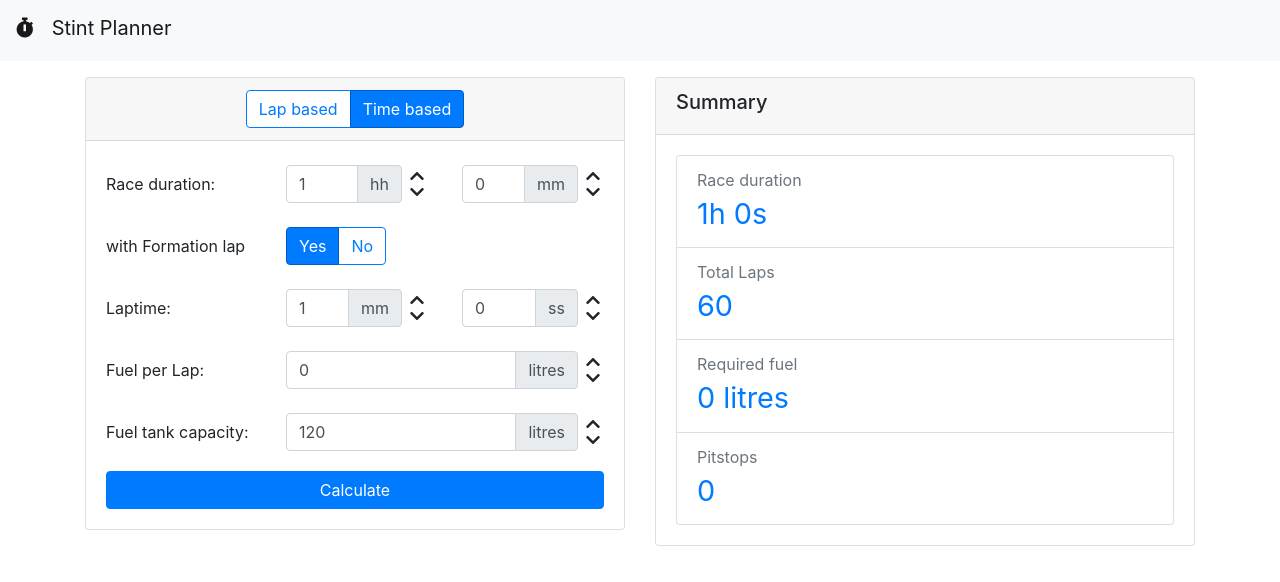
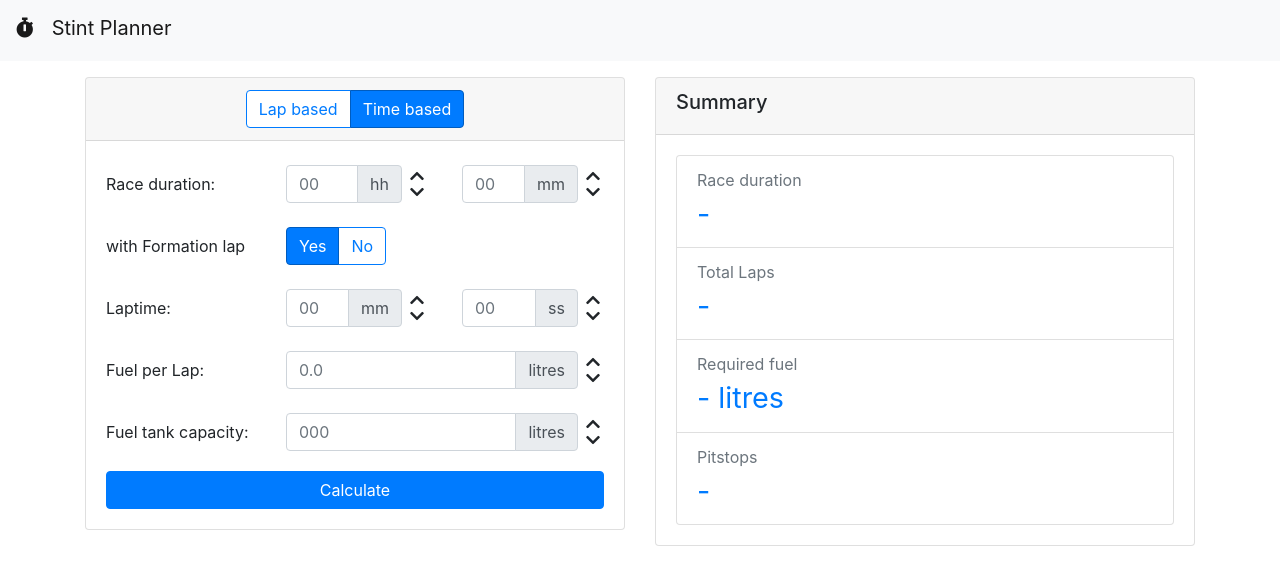
Before and after one commit to defranke/stint-planner, an Angular app: page / in a window 1280 px wide. Both pictures are taken after a click on the label "Time based". Shown: the top 582 px of the page. Built offline with nearby package versions, Linux system fonts and the light colour scheme.

Commit message:
remove default values

```diff
--- a/src/app/app.module.ts
+++ b/src/app/app.module.ts
@@ -6,8 +6,9 @@ import { FormsModule } from '@angular/forms';
 import { Summary } from './components/summary/summary.component';
 import { DataInput } from './components/dataInput/dataInput.component';
 import { NumberStepper } from './components/numberStepper/numberStepper.component';
-import { PrettyDurationPipe } from './components/pipes/prettyDuration.pipe';
+import { PrettyDurationPipe } from './pipes/prettyDuration.pipe';
 import { FuelCalculation } from './services/FuelCalculation';
+import { NaNPrinterPipe } from './pipes/naNPrinterPipe.pipe';
 
 @NgModule({
   declarations: [
@@ -15,7 +16,8 @@ import { FuelCalculation } from './services/FuelCalculation';
     DataInput,
     Summary,
     NumberStepper,
-    PrettyDurationPipe
+    PrettyDurationPipe,
+    NaNPrinterPipe
   ],
   imports: [
     BrowserModule,
--- a/src/app/components/dataInput/dataInput.component.html
+++ b/src/app/components/dataInput/dataInput.component.html
@@ -22,7 +22,7 @@
             <label for="numberOfLaps" class="col-sm-4 col-form-label">Laps</label>
             <div class="col-sm-8">
                 <number-stepper id="numberOfLaps" [(value)]="numberOfLaps" (valueChange)="calculate()"
-                    appendLabel='Laps'></number-stepper>
+                    appendLabel='Laps' placeholder="00"></number-stepper>
             </div>
         </div>
 
@@ -30,11 +30,11 @@
             <label for="exampleInputEmail1" class="col-sm-4 col-form-label">Race duration:</label>
             <div class="col-sm-4">
                 <number-stepper id="raceDurationHour" [(value)]="raceDurationHour" (valueChange)="calculate()"
-                    appendLabel='hh'></number-stepper>
+                    appendLabel='hh' placeholder="00"></number-stepper>
             </div>
             <div class="col-sm-4">
                 <number-stepper id="raceDurationMinute" [(value)]="raceDurationMinute" (valueChange)="calculate()"
-                    appendLabel='mm'>
+                    appendLabel='mm' placeholder="00">
                 </number-stepper>
             </div>
         </div>
@@ -62,12 +62,12 @@
             <label for="exampleInputEmail1" class="col-sm-4 col-form-label">Laptime:</label>
             <div class="col-sm-4">
                 <number-stepper id="averageLaptimeMinute" [(value)]="averageLaptimeMinute" (valueChange)="calculate()"
-                    appendLabel='mm'>
+                    appendLabel='mm' placeholder="00">
                 </number-stepper>
             </div>
             <div class="col-sm-4">
                 <number-stepper id="averageLaptimeSeconds" [(value)]="averageLaptimeSeconds" (valueChange)="calculate()"
-                    appendLabel='ss'>
+                    appendLabel='ss' placeholder="00">
                 </number-stepper>
             </div>
         </div>
@@ -76,7 +76,7 @@
             <label for="exampleInputEmail1" class="col-sm-4 col-form-label">Fuel per Lap:</label>
             <div class="col-sm-8">
                 <number-stepper id="fuelPerLap" [step]="0.1" [(value)]="fuelPerLap" (valueChange)="calculate()"
-                    appendLabel='litres'></number-stepper>
+                    appendLabel='litres' placeholder="0.0" [inputMode]="'decimal'"></number-stepper>
             </div>
         </div>
 
@@ -84,7 +84,7 @@
             <label for="exampleInputEmail1" class="col-sm-4 col-form-label">Fuel tank capacity:</label>
             <div class="col-sm-8">
                 <number-stepper id="fuelTankCapacity" [(value)]="fuelTankCapacity" (valueChange)="calculate()"
-                    appendLabel='litres'>
+                    appendLabel='litres' placeholder="000">
                 </number-stepper>
             </div>
         </div>
--- a/src/app/components/dataInput/dataInput.component.ts
+++ b/src/app/components/dataInput/dataInput.component.ts
@@ -15,17 +15,17 @@ export class DataInput {
     public types = RaceDistanceType;
 
     selectedType = 0;
-    numberOfLaps = 10;
+    numberOfLaps: number;
     withFormationLap = true;
 
-    raceDurationHour = 1;
-    raceDurationMinute = 0;
+    raceDurationHour: number;
+    raceDurationMinute: number;
 
-    averageLaptimeMinute = 1;
-    averageLaptimeSeconds = 0;
+    averageLaptimeMinute: number;
+    averageLaptimeSeconds: number;
 
-    fuelPerLap = 0;
-    fuelTankCapacity = 120;
+    fuelPerLap: number;
+    fuelTankCapacity: number;
 
     constructor(private fuelCalculation: FuelCalculation) {}
 
@@ -45,12 +45,22 @@ export class DataInput {
 
     calculate() {
         // TODO: validation
-        const averageLapTime = this.averageLaptimeMinute * 60 + this.averageLaptimeSeconds;
+        const averageLapTime = (this.averageLaptimeMinute || 0) * 60 + (this.averageLaptimeSeconds || 0);
         if(this.selectedType === RaceDistanceType.Laps) {
-            this.fuelCalculation.calculateForLaps(this.numberOfLaps, this.withFormationLap, averageLapTime, this.fuelPerLap, this.fuelTankCapacity);
+            this.fuelCalculation.calculateForLaps(
+                this.numberOfLaps,
+                this.withFormationLap,
+                averageLapTime,
+                this.fuelPerLap || 0,
+                this.fuelTankCapacity || 9999999);
         } else {
-            const raceDuration = (this.raceDurationHour * 60 + this.raceDurationMinute) * 60;
-            this.fuelCalculation.calculateForTime(raceDuration, this.withFormationLap, averageLapTime, this.fuelPerLap, this.fuelTankCapacity);
+            const raceDuration = ((this.raceDurationHour || 0) * 60 + (this.raceDurationMinute || 0)) * 60;
+            this.fuelCalculation.calculateForTime(
+                raceDuration,
+                this.withFormationLap,
+                averageLapTime,
+                this.fuelPerLap,
+                this.fuelTankCapacity || 9999999);
         }
     }
 
--- a/src/app/components/numberStepper/numberStepper.component.html
+++ b/src/app/components/numberStepper/numberStepper.component.html
@@ -3,7 +3,9 @@
         <div class="input-group-prepend" *ngIf="prependLabel !== undefined">
             <span class="input-group-text" id="basic-addon1">{{prependLabel}}</span>
         </div>
-        <input type="number" step="{{step}}" class="form-control" id="{{id}}" [(ngModel)]="value" (ngModelChange)="valueChanged($event)" />
+        <input type="number" [attr.inputmode]="inputMode" class="form-control" id="{{id}}"
+            step="{{step}}" [(ngModel)]="value" (ngModelChange)="valueChanged($event)"
+            [placeholder]="placeholder" min="0" />
         <div class="input-group-append" *ngIf="appendLabel !== undefined">
             <span class="input-group-text" id="basic-addon2">{{appendLabel}}</span>
         </div>
--- a/src/app/components/numberStepper/numberStepper.component.ts
+++ b/src/app/components/numberStepper/numberStepper.component.ts
@@ -7,7 +7,8 @@ import { round } from 'src/app/utils/numberUtils';
     templateUrl: './numberStepper.component.html'
 })
 export class NumberStepper {
-    @Input() id: String;
+    @Input() id: string;
+    @Input() inputMode: string = 'numeric';
 
     @Input() value: number = 0;
     @Output() valueChange = new EventEmitter<number>();
@@ -15,18 +16,19 @@ export class NumberStepper {
 
     @Input() prependLabel: string;
     @Input() appendLabel: string;
+    @Input() placeholder: string = '';
 
     valueChanged(newValue: number) {
         this.valueChange.emit(newValue);
     }
 
     increaseValue() {
-        const newValue = this.value + this.step;
+        const newValue = (this.value || 0) + this.step;
         this.valueChange.emit(round(newValue, 1));
     }
 
     decreaseValue() {
-        const newValue = this.value - this.step;
+        const newValue = Math.max(0, (this.value || 0) - this.step);
         this.valueChange.emit(round(newValue, 1));
     }
 }
--- a/src/app/components/summary/summary.component.html
+++ b/src/app/components/summary/summary.component.html
@@ -6,20 +6,20 @@
         <ul class="list-group">
             <li class="list-group-item summary-list-item">
                 <span class="text-secondary">Race duration</span>
-                <span class="text-primary summary-list-value">{{raceDuration | prettyDuration}}</span>
+                <span class="text-primary summary-list-value">{{raceDuration | NaNPrinter | prettyDuration}}</span>
             </li>
             <li class="list-group-item summary-list-item">
                 <span class="text-secondary">Total Laps</span>
-                <span class="text-primary summary-list-value">{{totalLaps}}</span>
+                <span class="text-primary summary-list-value">{{totalLaps | NaNPrinter}}</span>
             </li>
             <li class="list-group-item summary-list-item">
                 <span class="text-secondary">Required fuel</span>
-                <span class="text-primary summary-list-value">{{requiredFuel}} litres</span>
+                <span class="text-primary summary-list-value">{{requiredFuel | NaNPrinter}} litres</span>
                 <span class="text-secondary description" *ngIf="requiredFuelForFormationLap > 0">(includes {{requiredFuelForFormationLap}} litres for pace lap)</span>
             </li>
             <li class="list-group-item summary-list-item">
                 <span class="text-secondary">Pitstops</span>
-                <span class="text-primary summary-list-value">{{numberOfPitstops}}</span>
+                <span class="text-primary summary-list-value">{{numberOfPitstops | NaNPrinter}}</span>
             </li>
         </ul>
 
--- /dev/null
+++ b/src/app/pipes/naNPrinterPipe.pipe.ts
@@ -0,0 +1,17 @@
+import { PipeTransform, Pipe } from '@angular/core';
+
+
+@Pipe({
+    name: 'NaNPrinter'
+})
+export class NaNPrinterPipe implements PipeTransform {
+
+    transform(value: number, label: string = "-") {
+        console.log(value);
+        if(value === undefined || isNaN(value)) {
+            return label;
+        }
+        return value;
+    }
+
+}
--- a/src/app/components/pipes/prettyDuration.pipe.ts
+++ b/src/app/pipes/prettyDuration.pipe.ts
@@ -6,7 +6,10 @@ import { PipeTransform, Pipe } from '@angular/core';
 })
 export class PrettyDurationPipe implements PipeTransform {
 
-    transform(durationInSeconds: number): string {
+    transform(durationInSeconds: any): string {
+        if(typeof durationInSeconds !== 'number') {
+            return durationInSeconds;
+        }
         const hours = Math.floor(durationInSeconds / 3600);
         let remainingSeconds = durationInSeconds - hours * 3600;
         let minutes = Math.floor(remainingSeconds / 60)
```
